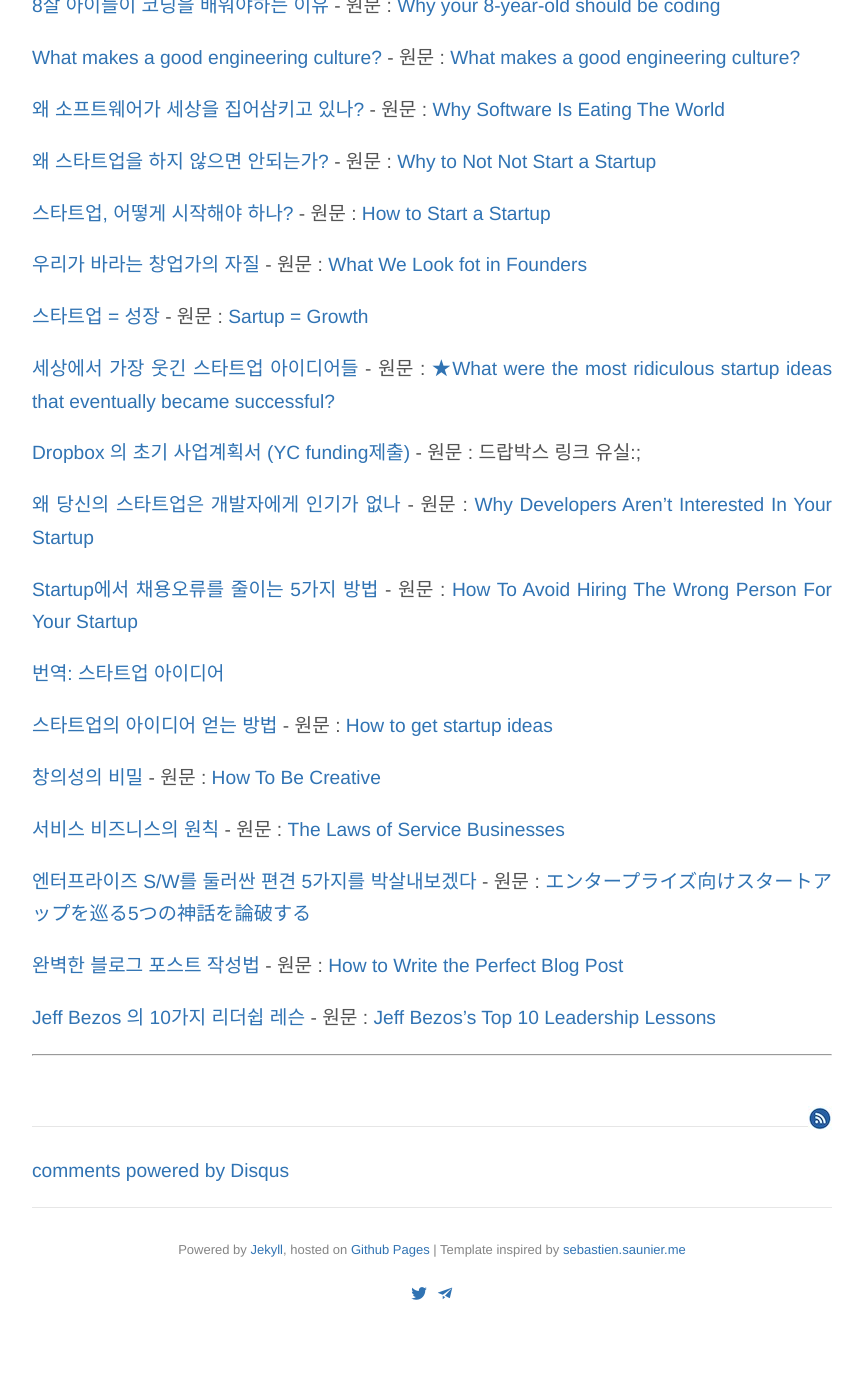
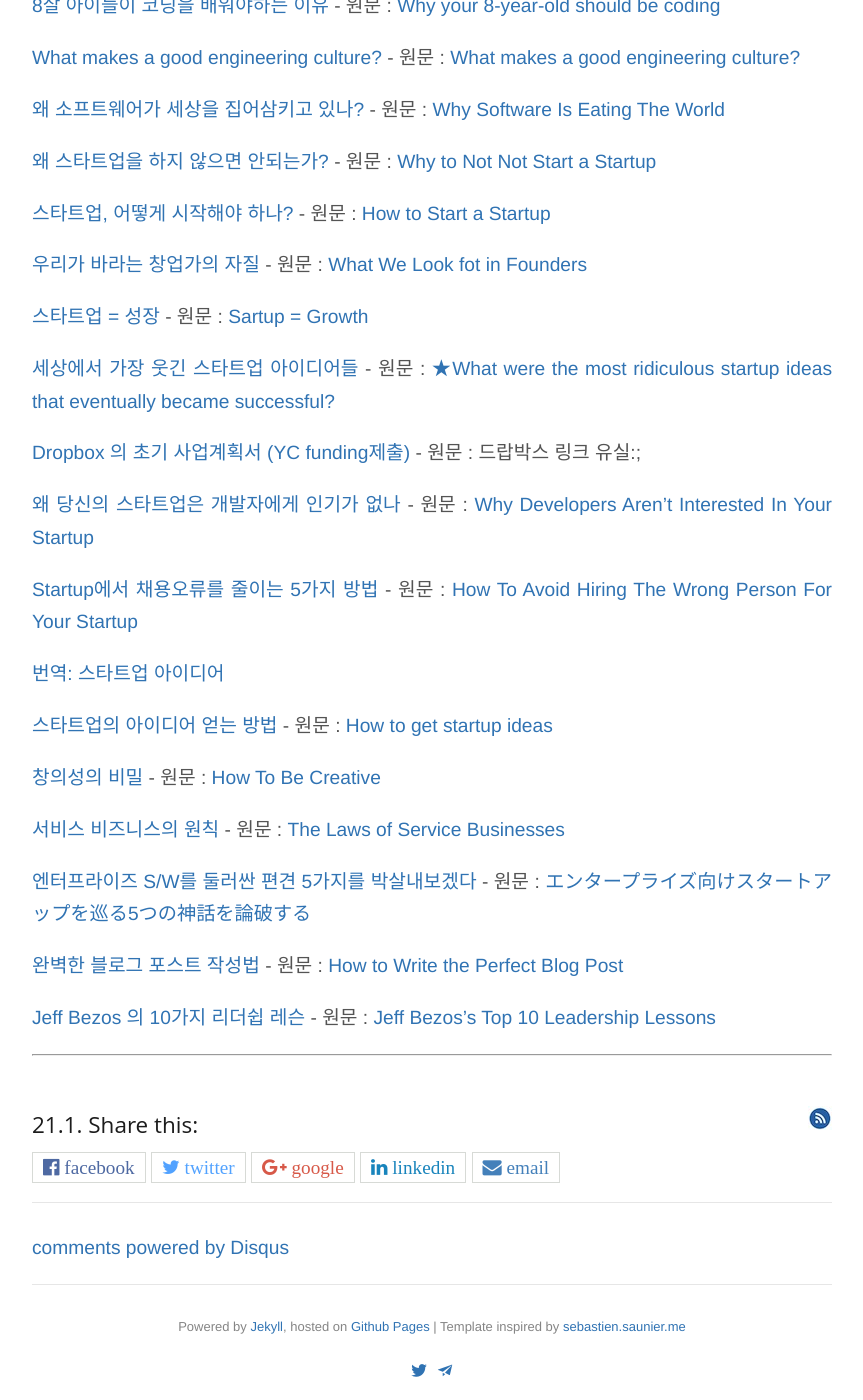
Before and after one commit to nolboo/nolboo.github.io, a Jekyll site: the page built from trans/index.markdown, in a window 1280 px wide and 1400 px high, scrolled down 29953 px. Shown: the whole window, without its empty margins (208-1071 px from the left). Built offline with Jekyll 4.4.1, drawn with Linux system fonts in a browser that asks for light colours; nearby versions of some CDN libraries; comment, search, counter and statistics services are not loaded; before the commit the page ends 31276 px from its top, so only the background shows below that.

Commit message:
Add Share bar

```diff
--- a/_config.yml
+++ b/_config.yml
@@ -5,6 +5,8 @@
 highlighter: rouge
 lsi: false
 future: true
+
+url: http://nolboo.kim
 
 permalink: pretty   # /blog/:year/:month/:day/:title/
 # path: "_posts/blog"
--- /dev/null
+++ b/_includes/share.html
@@ -0,0 +1,19 @@
+<!-- Share Bar from https://blog.webjeda.com/share-buttons-jekyll/ -->
+
+<link rel="stylesheet" href="https://maxcdn.bootstrapcdn.com/font-awesome/4.5.0/css/font-awesome.min.css">
+
+<h3>Share this:</h3>
+<div id="share-box">
+        <a href="https://www.facebook.com/sharer/sharer.php?u={{ site.url }}{{ page.url }}" onclick="window.open(this.href, 'mywin',
+'left=20,top=20,width=500,height=500,toolbar=1,resizable=0'); return false;" ><i class="fa fa-facebook-official fa share-button"> facebook</i></a>
+
+        <a href="https://twitter.com/intent/tweet?text={{ page.title }}&url={{ site.url }}{{ page.url }}" onclick="window.open(this.href, 'mywin',
+'left=20,top=20,width=500,height=500,toolbar=1,resizable=0'); return false;"><i class="fa fa-twitter fa share-button"> twitter</i></a>
+
+        <a href="https://plus.google.com/share?url={{ site.url }}{{ page.url }}" onclick="window.open(this.href, 'mywin',
+'left=20,top=20,width=500,height=500,toolbar=1,resizable=0'); return false;" ><i class="fa fa-google-plus fa share-button"> google</i></a>
+
+       <a href="https://www.linkedin.com/shareArticle?mini=true&url={{ site.url }}{{ page.url }}&title={{ page.title }}&summary={{ page.description }}&source=webjeda" onclick="window.open(this.href, 'mywin',
+'left=20,top=20,width=500,height=500,toolbar=1,resizable=0'); return false;" ><i class="fa fa-linkedin fa share-button"> linkedin</i></a>
+        <a href="mailto:?subject={{ page.title }}&amp;body=Check out this site {{ site.url }}{{ page.url }}"><i class="fa fa-envelope fa share-button"> email</i></a>
+</div>
--- a/_layouts/post.html
+++ b/_layouts/post.html
@@ -34,6 +34,8 @@
   </a>
 </section>
 
+{% include  share.html %}
+
 <div class="separator"></div>
 
 <section class="comments">
--- a/css/site.css
+++ b/css/site.css
@@ -558,3 +558,30 @@
   border: 1px solid #E5E5E5;
   padding: 1px 3px;
 }
+
+/* Share Bar from https://blog.webjeda.com/share-buttons-jekyll/*/
+
+.share-button {
+    margin: 0px;
+    border: 1px solid #D3D6D2;
+    padding: 5px 10px 5px 10px;
+    opacity: 0.9;
+}
+.share-button:hover {
+    opacity: 1;
+}
+.fa-facebook-official {
+    color: #3b5998;
+}
+.fa-google-plus {
+    color: #d34836;
+}
+.fa-linkedin {
+    color: #0077b5;
+}
+.fa-envelop {
+    color: #444444;
+}
+.fa-twitter {
+    color: #4099FF;
+}
```
Also changed, not shown: _posts/2016-08-02-docker-for-mac.md (+2 -0 lines).
